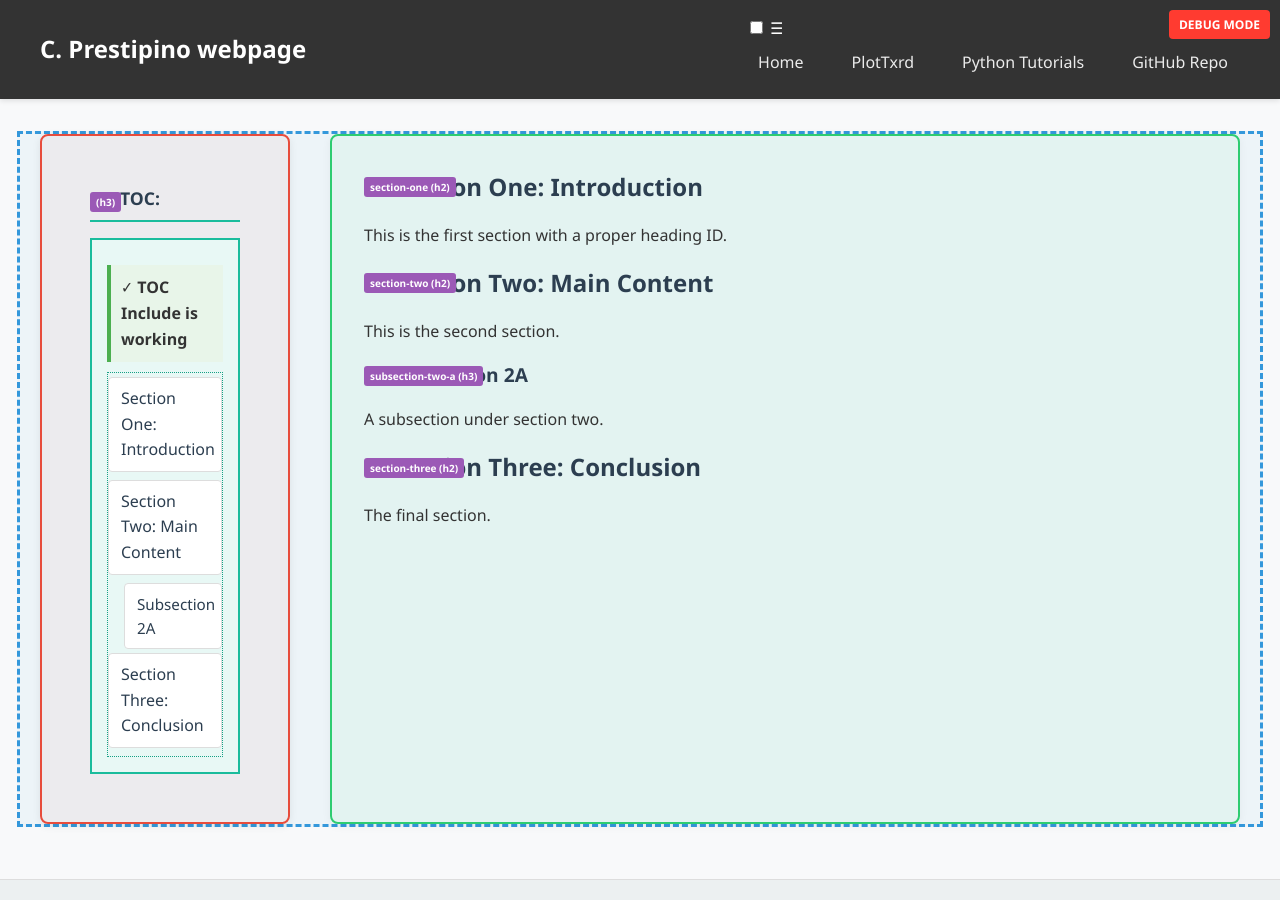
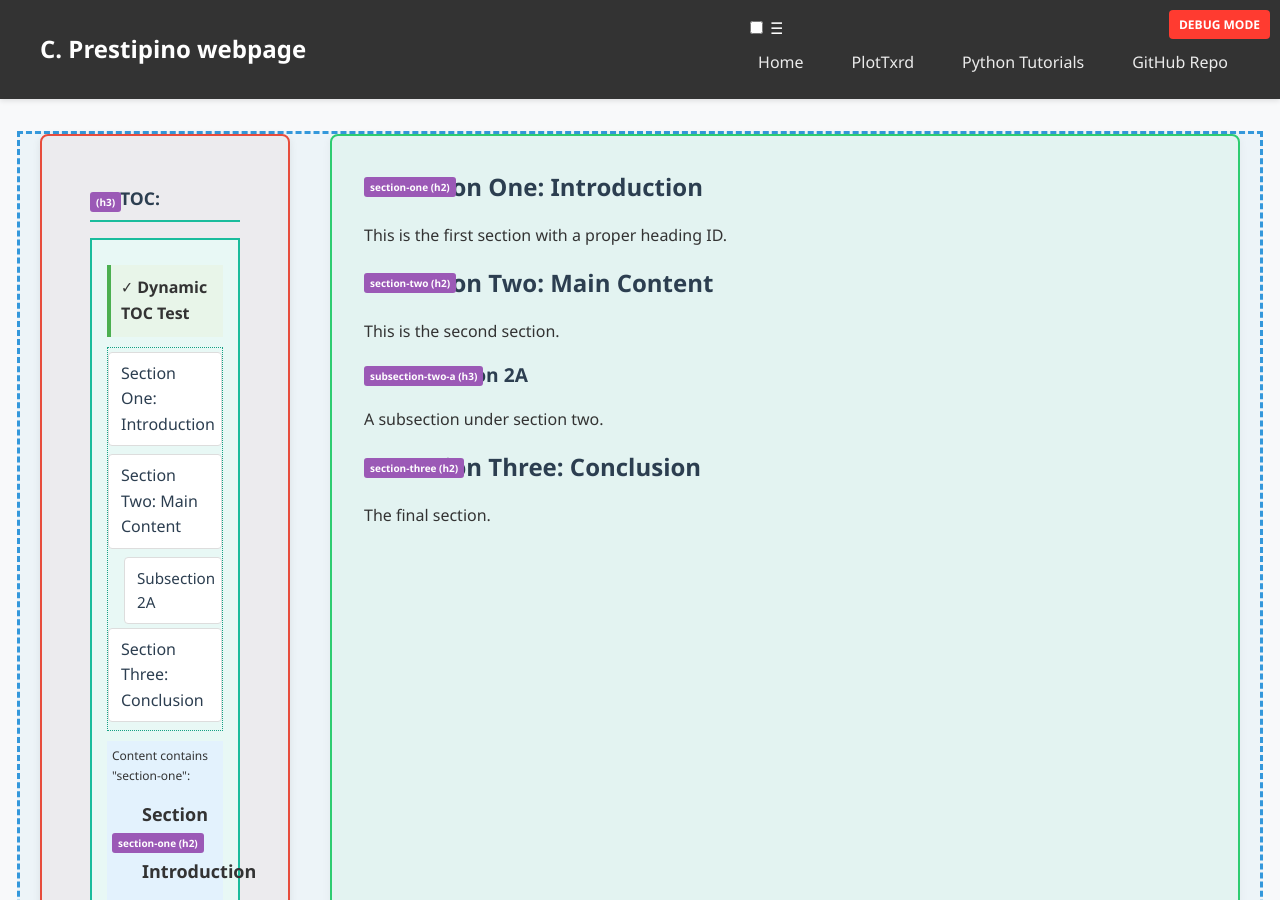
Before and after one commit to Prestipino/Prestipino.github.io, a Jekyll site: the page built from test-toc.html, in a window 1280 px wide and 900 px high. Built offline with Jekyll 4.4.1, drawn with Linux system fonts in a browser that asks for light colours; some of the changed text lies outside the part shown.

Commit message:
Enhance TOC with dynamic section checks
Updated the table of contents to include dynamic checks for section IDs and added a debug display for content checks.

```diff
--- a/_includes/toc-working.html
+++ b/_includes/toc-working.html
@@ -1,23 +1,41 @@
 <nav class="toc-nav">
-  {% comment %} SIMPLE TOC THAT DEFINITELY WORKS {% endcomment %}
-
   <div style="background: #e8f5e9; padding: 10px; margin: 10px 0; border-left: 4px solid #4caf50;">
-    <strong>✓ TOC Include is working</strong>
+    <strong>✓ Dynamic TOC Test</strong>
   </div>
 
   <ul class="toc-list">
-    {% comment %} MANUAL EXTRACTION - NO FANCY LIQUID {% endcomment %}
+    {% comment %}
+    SIMPLE APPROACH: Direct text matching
+    This checks if specific text exists in the content
+    {% endcomment %}
+
+    {% if content contains 'id="section-one"' %}
     <li class="toc-h2">
       <a href="#section-one">Section One: Introduction</a>
     </li>
+    {% endif %}
+
+    {% if content contains 'id="section-two"' %}
     <li class="toc-h2">
       <a href="#section-two">Section Two: Main Content</a>
     </li>
+    {% endif %}
+
+    {% if content contains 'id="subsection-two-a"' %}
     <li class="toc-h3">
       <a href="#subsection-two-a">Subsection 2A</a>
     </li>
+    {% endif %}
+
+    {% if content contains 'id="section-three"' %}
     <li class="toc-h2">
       <a href="#section-three">Section Three: Conclusion</a>
     </li>
+    {% endif %}
   </ul>
+
+  <div style="background: #e3f2fd; padding: 5px; margin-top: 10px; font-size: 12px;">
+    Content contains "section-one": {{ content contains 'id="section-one"' }}<br>
+    Content contains "section-two": {{ content contains 'id="section-two"' }}
+  </div>
 </nav>
```
